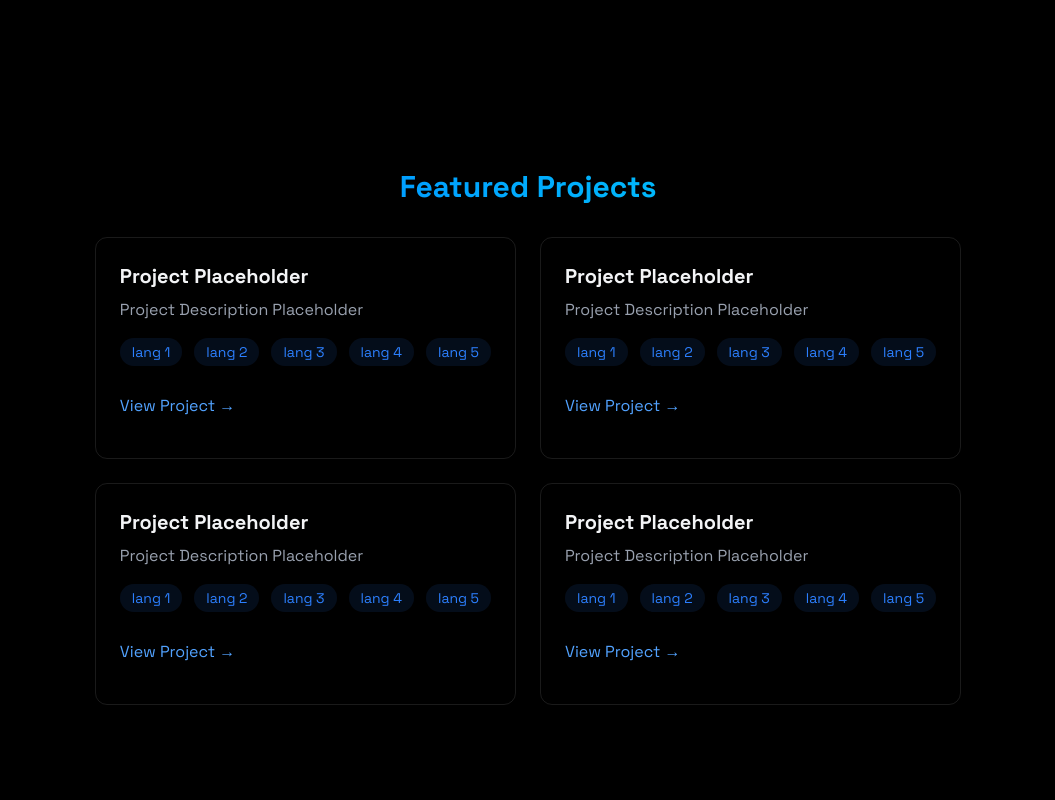
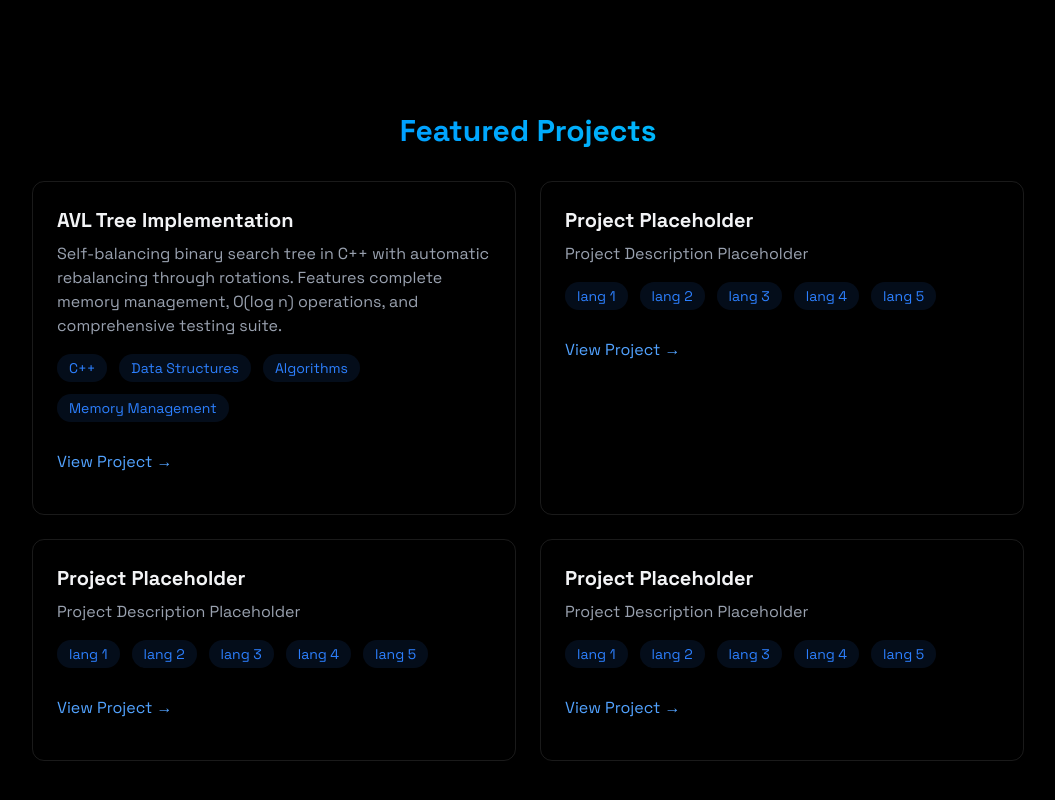
Before and after one commit to Dialexy/Dialexy.github.io, a React (Vite) app: page / in a window 1280 px wide. Shown: the part 1835-2635 px from the top of the page, without its empty margins (112-1167 px from the left). Built offline with nearby package versions, Linux system fonts and the light colour scheme.

Commit message:
Added project to project sections

```diff
--- a/src/components/sections/Projects.jsx
+++ b/src/components/sections/Projects.jsx
@@ -1,12 +1,20 @@
 import { RevealOnScroll } from "../RevealOnScroll.jsx";
 
 export const Projects = () => {
-  const placeholderProjects = new Array(4).fill({
-    title: "Project Placeholder",
-    description: "Project Description Placeholder",
-    techStack: ["lang 1", "lang 2", "lang 3", "lang 4", "lang 5"],
-    link: "Project Link Goes Here",
-  });
+  const projects = [
+    {
+      title: "AVL Tree Implementation",
+      description: "Self-balancing binary search tree in C++ with automatic rebalancing through rotations. Features complete memory management, O(log n) operations, and comprehensive testing suite.",
+      techStack: ["C++", "Data Structures", "Algorithms", "Memory Management"],
+      link: "https://github.com/Dialexy/AVLTree",
+    },
+    ...new Array(3).fill({
+      title: "Project Placeholder",
+      description: "Project Description Placeholder",
+      techStack: ["lang 1", "lang 2", "lang 3", "lang 4", "lang 5"],
+      link: "Project Link Goes Here",
+    }),
+  ];
 
   return (
     <section
@@ -19,7 +27,7 @@ export const Projects = () => {
             Featured Projects
           </h2>
           <div className="grid grid-cols-1 md:grid-cols-2 gap-6">
-            {placeholderProjects.map((project, index) => (
+            {projects.map((project, index) => (
               <div
                 key={index}
                 className="p-6 rounded-xl border border-white/10 hover:-translate-y-1 hover:border-blue-500/30 hover:shadow-[0_2_8_rgba(59,130,246,0.2)] transition"
```
